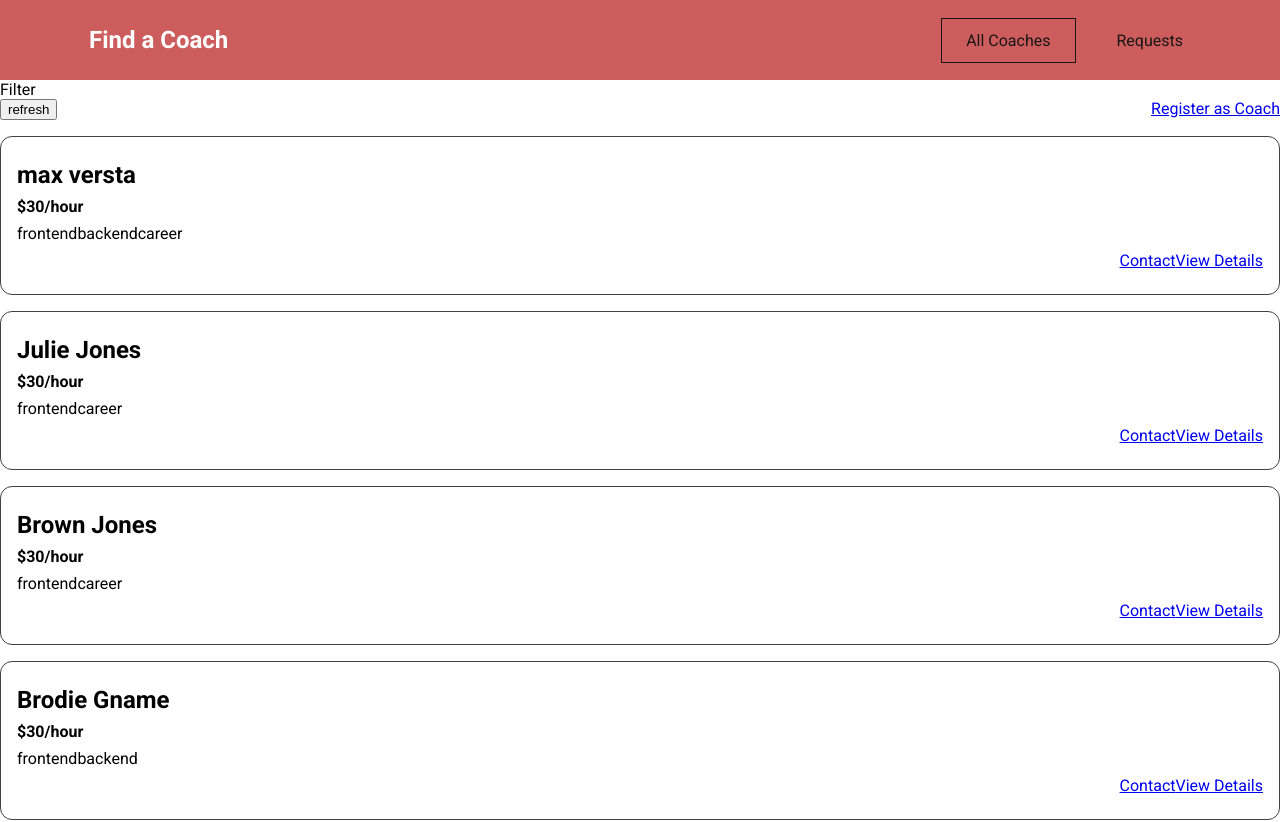
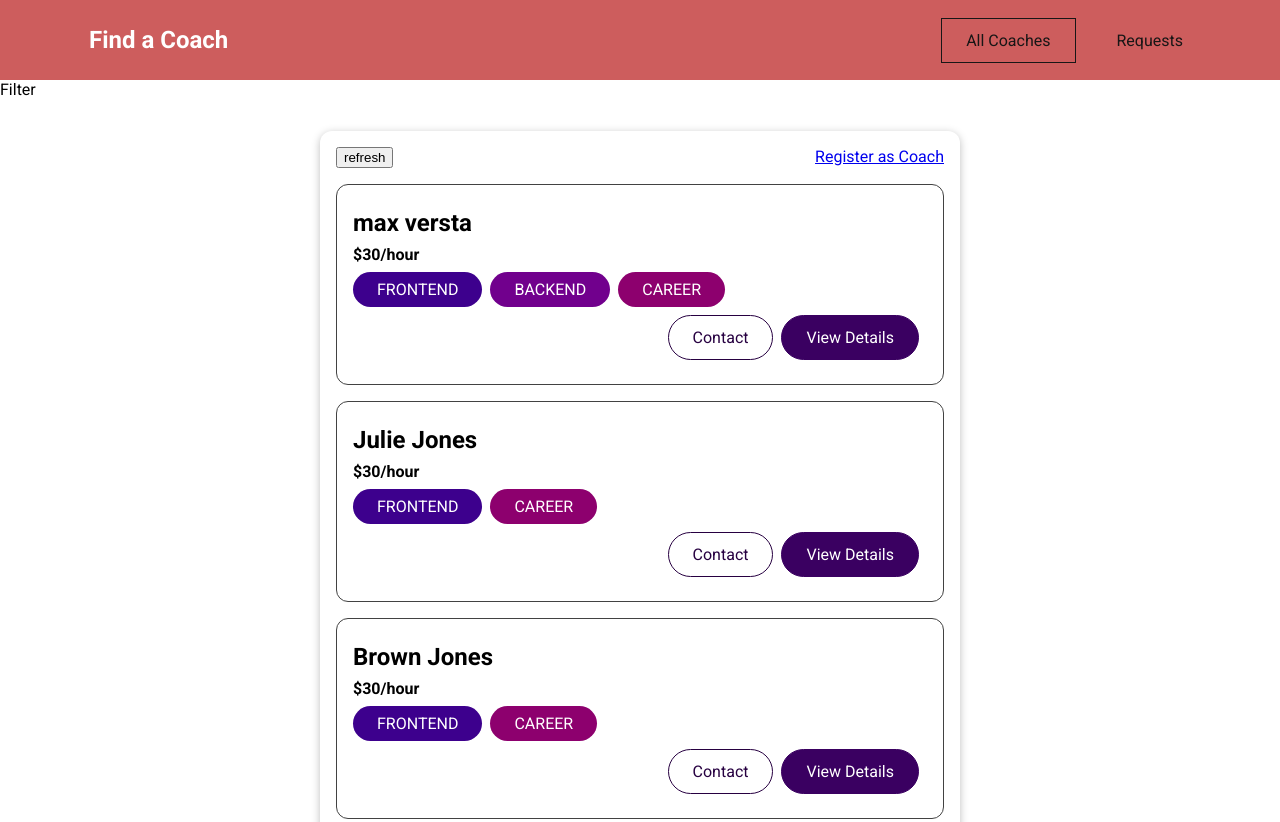
Before and after one commit to Nass2912/Coach-App, a Vue app: page /coaches in a window 1280 px wide. Shown: the top 822 px of the page. Built offline with nearby package versions, Linux system fonts and the light colour scheme.

Commit message:
styling componenets

```diff
--- /dev/null
+++ b/src/components/UI/BaseBadge.vue
@@ -0,0 +1,44 @@
+<template>
+  <span class="badge" :class="type"> {{ text }}</span>
+</template>
+
+<script>
+export default {
+  props: {
+    title: String,
+    type: String,
+  },
+
+  computed: {
+    text() {
+      return this.title.toUpperCase();
+    },
+  },
+};
+</script>
+
+<style scoped>
+.badge {
+  background-color: #ccc;
+  color: #252525;
+  border-radius: 30px;
+  padding: 0.5rem 1.5rem;
+  display: inline-block;
+  margin-right: 0.5rem;
+}
+
+.frontend {
+  background-color: #3d008d;
+  color: white;
+}
+
+.backend {
+  background-color: #71008d;
+  color: white;
+}
+
+.career {
+  background-color: #8d006e;
+  color: white;
+}
+</style>
--- /dev/null
+++ b/src/components/UI/BaseButton.vue
@@ -0,0 +1,73 @@
+<template>
+  <button v-if="!link" :class="mode">
+    <slot></slot>
+  </button>
+  <router-link v-else :to="to" :class="mode">
+    <slot></slot>
+  </router-link>
+</template>
+
+<script>
+export default {
+  props: {
+    mode: {
+      type: String,
+      required: false,
+      default: null,
+    },
+    link: {
+      type: Boolean,
+      required: false,
+      default: false,
+    },
+    to: {
+      type: String,
+      required: false,
+      default: "/",
+    },
+  },
+};
+</script>
+
+<style scoped>
+button,
+a {
+  text-decoration: none;
+  padding: 0.75rem 1.5rem;
+  font: inherit;
+  background-color: #3a0061;
+  border: 1px solid #3a0061;
+  color: white;
+  cursor: pointer;
+  border-radius: 30px;
+  margin-right: 0.5rem;
+  display: inline-block;
+}
+
+a:hover,
+a:active,
+button:hover,
+button:active {
+  background-color: #270041;
+  border-color: #270041;
+}
+
+.flat {
+  background-color: transparent;
+  color: #3a0061;
+  border: none;
+}
+
+.outline {
+  background-color: transparent;
+  border-color: #270041;
+  color: #270041;
+}
+
+.flat:hover,
+.flat:active,
+.outline:hover,
+.outline:active {
+  background-color: #edd2ff;
+}
+</style>
--- /dev/null
+++ b/src/components/UI/BaseCard.vue
@@ -0,0 +1,15 @@
+<template>
+  <div class="card">
+    <slot></slot>
+  </div>
+</template>
+
+<style scoped>
+.card {
+  border-radius: 12px;
+  box-shadow: 0 2px 8px rgba(0, 0, 0, 0.26);
+  padding: 1rem;
+  margin: 2rem auto;
+  max-width: 40rem;
+}
+</style>
--- a/src/components/coaches/CoachItem.vue
+++ b/src/components/coaches/CoachItem.vue
@@ -3,11 +3,18 @@
     <h3>{{ fullName }}</h3>
     <h4>${{ rate }}/hour</h4>
     <div>
-      <span v-for="area in areas" :key="area">{{ area }}</span>
+      <BaseBadge
+        v-for="area in areas"
+        :key="area"
+        :type="area"
+        :title="area"
+      ></BaseBadge>
     </div>
     <div class="actions">
-      <router-link to="/coaches/c1/contact">Contact</router-link>
-      <router-link to="/coaches/c1">View Details</router-link>
+      <BaseButton link mode="outline" :to="coachContactLink"
+        >Contact</BaseButton
+      >
+      <BaseButton link :to="viewDetails">View Details</BaseButton>
     </div>
   </li>
 </template>
@@ -26,10 +33,10 @@
       return this.firstName + " " + this.lastName;
     },
     coachContactLink() {
-      return "/coaches" + this.id + "/contact";
+      return "/coaches/" + this.id + "/contact";
     },
     viewDetails() {
-      return "/coaches" + this.id;
+      return this.$route.path + "/" + this.id;
     },
   },
 };
--- a/src/components/layouts/HeaderComponent.vue
+++ b/src/components/layouts/HeaderComponent.vue
@@ -10,7 +10,7 @@
   </header>
 </template>
 
-<style>
+<style scoped>
 header {
   width: 100%;
   height: 5rem;
--- a/src/pages/coaches/CoachDetail.vue
+++ b/src/pages/coaches/CoachDetail.vue
@@ -1,5 +1,58 @@
 <template>
-  Coach Detail
-  <router-view></router-view>
-  <router-link to="/coaches/c1/contact">Contact</router-link>
+  <section>
+    <BaseCard>
+      <h2>{{ fullName }}</h2>
+      <h3>${{ rate }}/hour</h3>
+    </BaseCard>
+  </section>
+  <section>
+    <BaseCard>
+      <header>
+        <h2>Interested? Reach out now</h2>
+        <BaseButton link :to="contactLink">Contact</BaseButton>
+      </header>
+      <router-view></router-view>
+    </BaseCard>
+  </section>
+  <section>
+    <BaseCard>
+      <BaseBadge v-for="area in areas" :key="area" :type="area" :title="area">
+      </BaseBadge>
+      <p>{{ description }}</p>
+    </BaseCard>
+  </section>
 </template>
+
+<script>
+export default {
+  props: ["id"],
+  data() {
+    return {
+      selectedCoach: null,
+    };
+  },
+  computed: {
+    fullName() {
+      return this.selectedCoach.firstName + " " + this.selectedCoach.lastName;
+    },
+    contactLink() {
+      return this.$route.path + "/" + this.id + "/contact";
+    },
+    rate() {
+      return this.selectedCoach.hourlyRate;
+    },
+    areas() {
+      return this.selectedCoach.areas;
+    },
+    description() {
+      return this.selectedCoach.description;
+    },
+  },
+
+  created() {
+    this.selectedCoach = this.$store.getters.coaches.find((coach) => {
+      return coach.id === this.id;
+    });
+  },
+};
+</script>
--- a/src/pages/coaches/CoachesList.vue
+++ b/src/pages/coaches/CoachesList.vue
@@ -1,5 +1,6 @@
 <template>
   <section>Filter</section>
+  <BaseCard>
     <section>
       <div class="controls">
         <button>refresh</button>
@@ -18,12 +19,14 @@
       />
     </ul>
     <h3 v-else>No Coaches Found</h3>
+  </BaseCard>
 </template>
 
 <script>
 import CoachItem from "@/components/coaches/CoachItem.vue";
+import BaseCard from "@/components/UI/BaseCard.vue";
 export default {
-  components: { CoachItem },
+  components: { CoachItem, BaseCard },
   computed: {
     filteredCoaches() {
       return this.$store.getters.coaches;
--- a/src/router.js
+++ b/src/router.js
@@ -13,7 +13,7 @@
         { path: '/', redirect: '/coaches' },
         { path: '/coaches', component: CoachesList },
         {
-            path: '/coaches/:id', component: CoachDetail, children: [
+            path: '/coaches/:id', component: CoachDetail, props: true, children: [
                 { path: 'contact', component: ContactCoach }
             ]
         },
```
Also changed, not shown: src/main.js (+9 -0 lines). Lines whose indentation alone changed are shown as unchanged.
